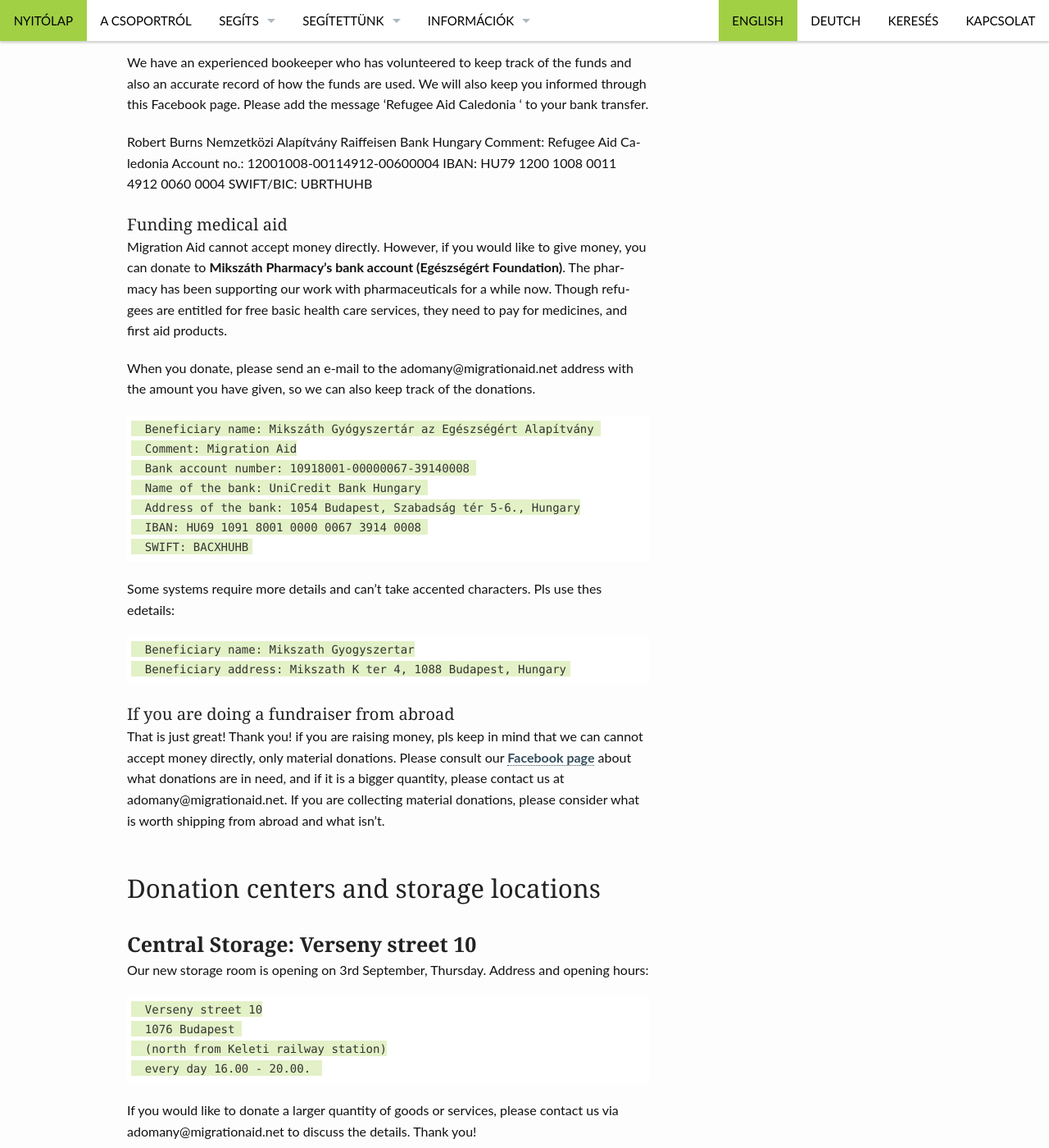
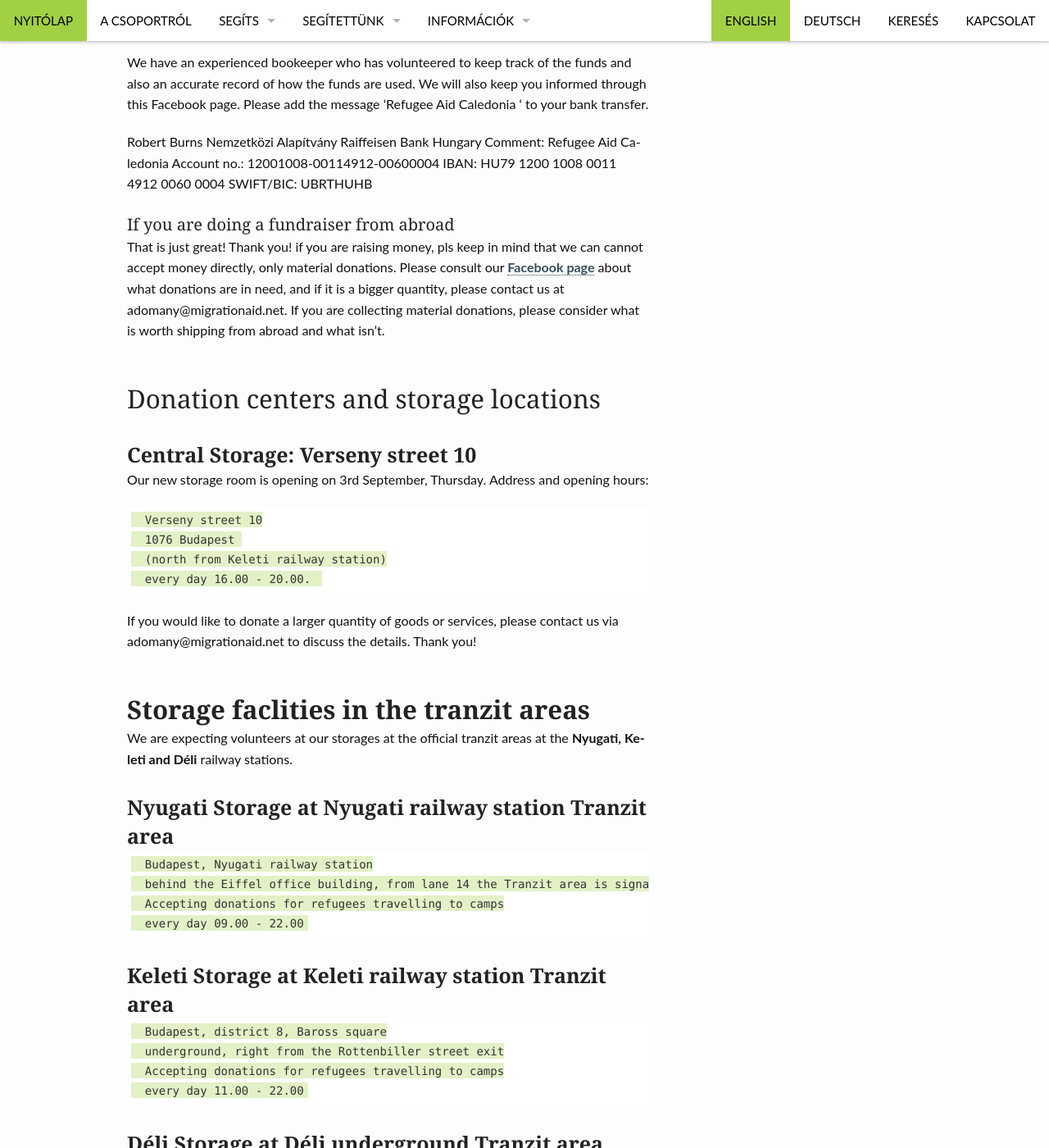
Before and after one commit to migaid/migaid.github.io, a Jekyll site: the page built from menu/english.md, in a window 1280 px wide and 1400 px high, scrolled down 3972 px. Shown: the whole window at 82% size. Built offline with Jekyll 4.4.1, drawn with Linux system fonts in a browser that asks for light colours.

Commit message:
gyogyszerkassza ki

```diff
--- a/_data/navigation.yml
+++ b/_data/navigation.yml
@@ -41,8 +41,8 @@
   url: "/english/"
   side: right
 
-- title: "Deutch"
-  url: "/deutch/"
+- title: "Deutsch"
+  url: "/deutsch/"
   side: right
 
 - title: "Keresés"
--- a/menu/english.md
+++ b/menu/english.md
@@ -106,25 +106,6 @@ Comment: Refugee Aid Caledonia
 Account no.: 12001008-00114912-00600004
 IBAN: HU79 1200 1008 0011 4912 0060 0004
 SWIFT/BIC: UBRTHUHB
-
-#### Funding medical aid
-Migration Aid cannot accept money directly. However, if you would like to give money, you can donate to **Mikszáth Pharmacy’s bank account (Egészségért Foundation)**. The pharmacy has been supporting our work with pharmaceuticals for a while now. Though refugees are entitled for free basic health care services, they need to pay for medicines, and first aid products.
-
-When you donate, please send an e-mail to the adomany@migrationaid.net address with the amount you have given, so we can also keep track of the donations.
-
-      Beneficiary name: Mikszáth Gyógyszertár az Egészségért Alapítvány
-      Comment: Migration Aid
-      Bank account number: 10918001-00000067-39140008
-      Name of the bank: UniCredit Bank Hungary
-      Address of the bank: 1054 Budapest, Szabadság tér 5-6., Hungary
-      IBAN: HU69 1091 8001 0000 0067 3914 0008
-      SWIFT: BACXHUHB
-
-Some systems require more details and can't take accented characters. Pls use thes edetails:
-
-      Beneficiary name: Mikszath Gyogyszertar
-      Beneficiary address: Mikszath K ter 4, 1088 Budapest, Hungary
-
 
 
 <!--
```
Also changed, not shown: _posts/segits/2015-07-07-penzadomanyok.md (+0 -12 lines), menu/deutsch.md (renamed from menu/deutch.md, +3 -3 lines).
